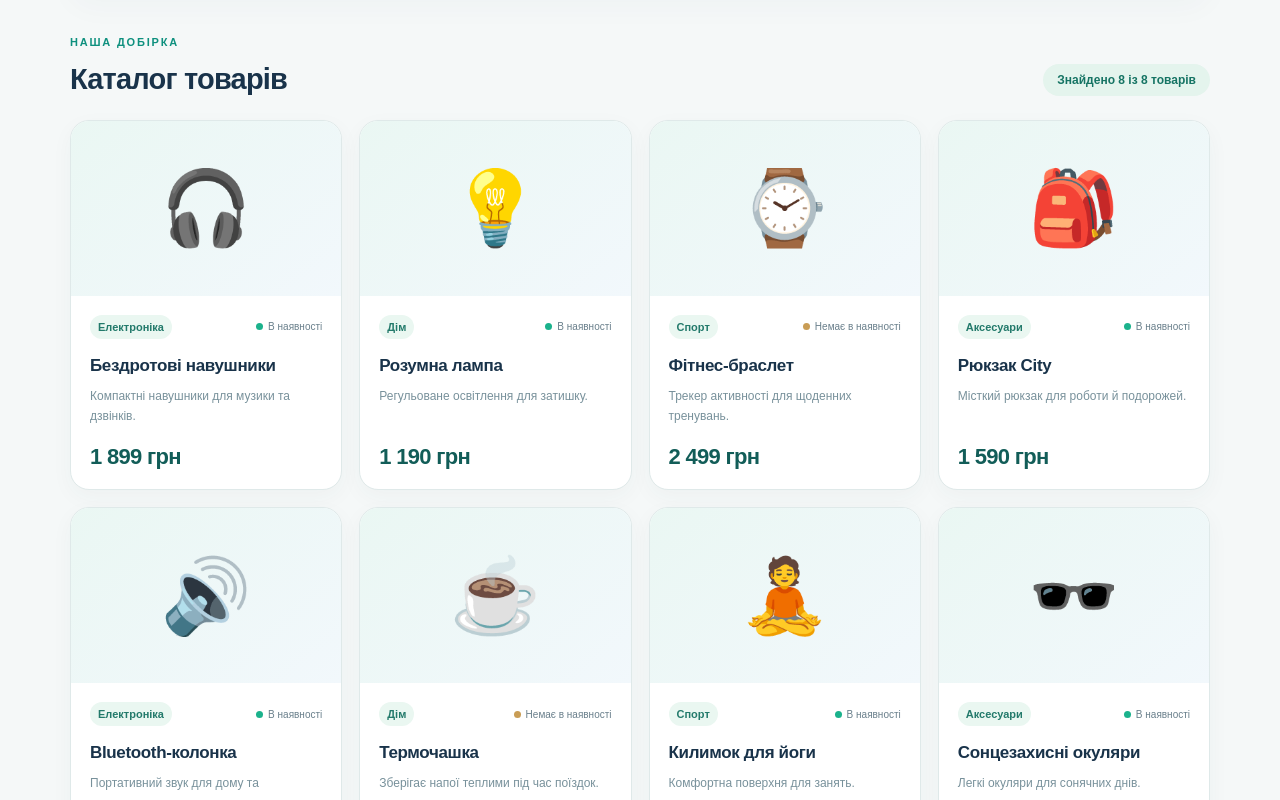
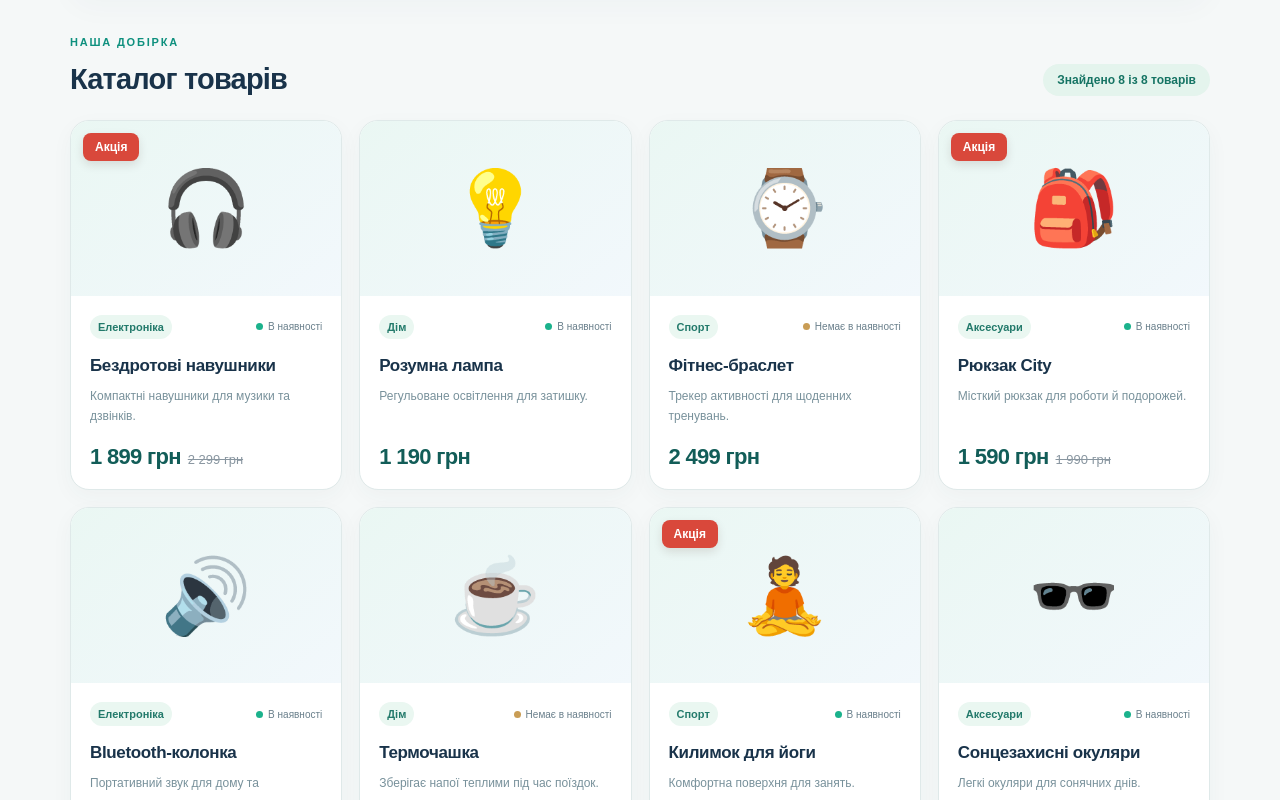
Before and after one commit to parashchuk23-oss/html-homework, a Next.js app in the folder nextjs-task-1-smart-catalog/: page / in a window 1280 px wide. Shown: the part 660-1460 px from the top of the page. Built offline with nearby package versions, Linux system fonts and the light colour scheme.

Commit message:
Smart Catalog module 12 task 2: 03_sale_badges

```diff
--- a/nextjs-task-1-smart-catalog/src/app/globals.css
+++ b/nextjs-task-1-smart-catalog/src/app/globals.css
@@ -21,3 +21,6 @@ h1{font-size:clamp(48px,7vw,78px);letter-spacing:-3px;line-height:1.03;margin:0
 @media(max-width:1060px){.products-grid{grid-template-columns:repeat(3,minmax(0,1fr))}.hero-decoration{width:170px;flex-basis:170px}.deco-outer{width:165px}.deco-inner{width:105px;font-size:55px}}
 @media(max-width:720px){.products-grid{grid-template-columns:repeat(2,minmax(0,1fr))}.hero{padding:52px 0 40px}.hero-decoration{display:none}.toolbar{grid-template-columns:1fr}.hero-details{gap:13px}}
 @media(max-width:480px){.container{width:min(1140px,calc(100% - 26px))}.header-label{max-width:120px;text-align:right;font-size:9px}.products-grid{grid-template-columns:1fr}.product-visual{min-height:150px}.product-topline{justify-content:flex-start}.catalog-heading{align-items:center}.catalog-heading h2{font-size:23px}}
+
+/* Module 12, task 2: sale badge and crossed-out original price */
+.product-card{position:relative}.sale-badge{position:absolute;top:12px;left:12px;background:#d9483b;color:#fff;font-weight:800;font-size:12px;border-radius:8px;padding:7px 12px;box-shadow:0 4px 10px #40221b20}.price-row{display:flex;flex-wrap:wrap;gap:7px;align-items:baseline}.old-price{color:#8996a0;font-size:13px}
--- a/nextjs-task-1-smart-catalog/src/components/ProductCard.tsx
+++ b/nextjs-task-1-smart-catalog/src/components/ProductCard.tsx
@@ -17,6 +17,9 @@ export default function ProductCard({ product }: ProductCardProps) {
       <div className="product-visual" aria-hidden="true">
         <span>{product.emoji}</span>
       </div>
+      {product.originalPrice !== undefined && product.originalPrice > product.price && (
+        <span className="sale-badge">Акція</span>
+      )}
       <div className="product-body">
         <div className="product-topline">
           <span className="category-tag">{product.category}</span>
@@ -27,7 +30,12 @@ export default function ProductCard({ product }: ProductCardProps) {
         </div>
         <h3>{product.name}</h3>
         <p className="product-description">{product.description}</p>
-        <p className="product-price">{priceFormatter.format(product.price)}</p>
+        <div className="price-row">
+          <p className="product-price">{priceFormatter.format(product.price)}</p>
+          {product.originalPrice !== undefined && product.originalPrice > product.price && (
+            <del className="old-price">{priceFormatter.format(product.originalPrice)}</del>
+          )}
+        </div>
       </div>
     </article>
   );
--- a/nextjs-task-1-smart-catalog/src/data/products.ts
+++ b/nextjs-task-1-smart-catalog/src/data/products.ts
@@ -2,12 +2,12 @@ import type { Product } from "../types/product";
 
 // Демонстраційні товари. Це не інтернет-магазин: купівля не реалізована.
 export const products: Product[] = [
-  { id: 1, name: "Бездротові навушники", price: 1899, category: "Електроніка", inStock: true, emoji: "🎧", description: "Компактні навушники для музики та дзвінків." },
+  { id: 1, name: "Бездротові навушники", price: 1899, originalPrice: 2299, category: "Електроніка", inStock: true, emoji: "🎧", description: "Компактні навушники для музики та дзвінків." },
   { id: 2, name: "Розумна лампа", price: 1190, category: "Дім", inStock: true, emoji: "💡", description: "Регульоване освітлення для затишку." },
   { id: 3, name: "Фітнес-браслет", price: 2499, category: "Спорт", inStock: false, emoji: "⌚", description: "Трекер активності для щоденних тренувань." },
-  { id: 4, name: "Рюкзак City", price: 1590, category: "Аксесуари", inStock: true, emoji: "🎒", description: "Місткий рюкзак для роботи й подорожей." },
+  { id: 4, name: "Рюкзак City", price: 1590, originalPrice: 1990, category: "Аксесуари", inStock: true, emoji: "🎒", description: "Місткий рюкзак для роботи й подорожей." },
   { id: 5, name: "Bluetooth-колонка", price: 2290, category: "Електроніка", inStock: true, emoji: "🔊", description: "Портативний звук для дому та прогулянок." },
   { id: 6, name: "Термочашка", price: 690, category: "Дім", inStock: false, emoji: "☕", description: "Зберігає напої теплими під час поїздок." },
-  { id: 7, name: "Килимок для йоги", price: 890, category: "Спорт", inStock: true, emoji: "🧘", description: "Комфортна поверхня для занять." },
+  { id: 7, name: "Килимок для йоги", price: 890, originalPrice: 1190, category: "Спорт", inStock: true, emoji: "🧘", description: "Комфортна поверхня для занять." },
   { id: 8, name: "Сонцезахисні окуляри", price: 1290, category: "Аксесуари", inStock: true, emoji: "🕶️", description: "Легкі окуляри для сонячних днів." },
 ];
--- a/nextjs-task-1-smart-catalog/src/types/product.ts
+++ b/nextjs-task-1-smart-catalog/src/types/product.ts
@@ -5,6 +5,7 @@ export interface Product {
   id: number;
   name: string;
   price: number;
+  originalPrice?: number; // Стара ціна, якщо товар зі знижкою
   category: ProductCategory;
   inStock: boolean;
   emoji: string;
```
